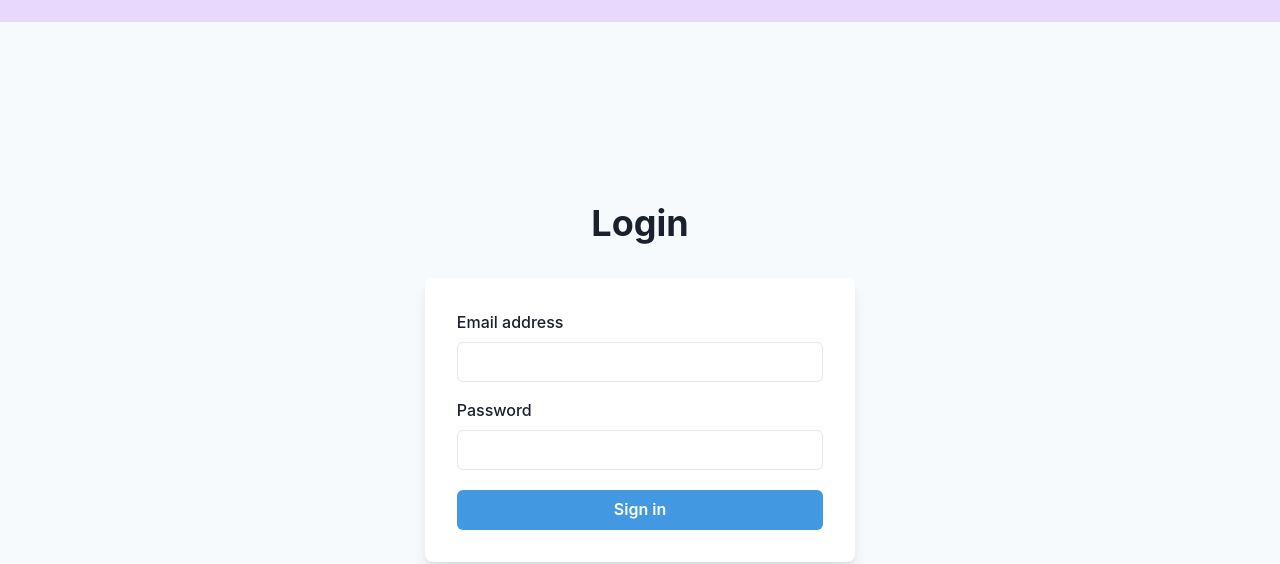
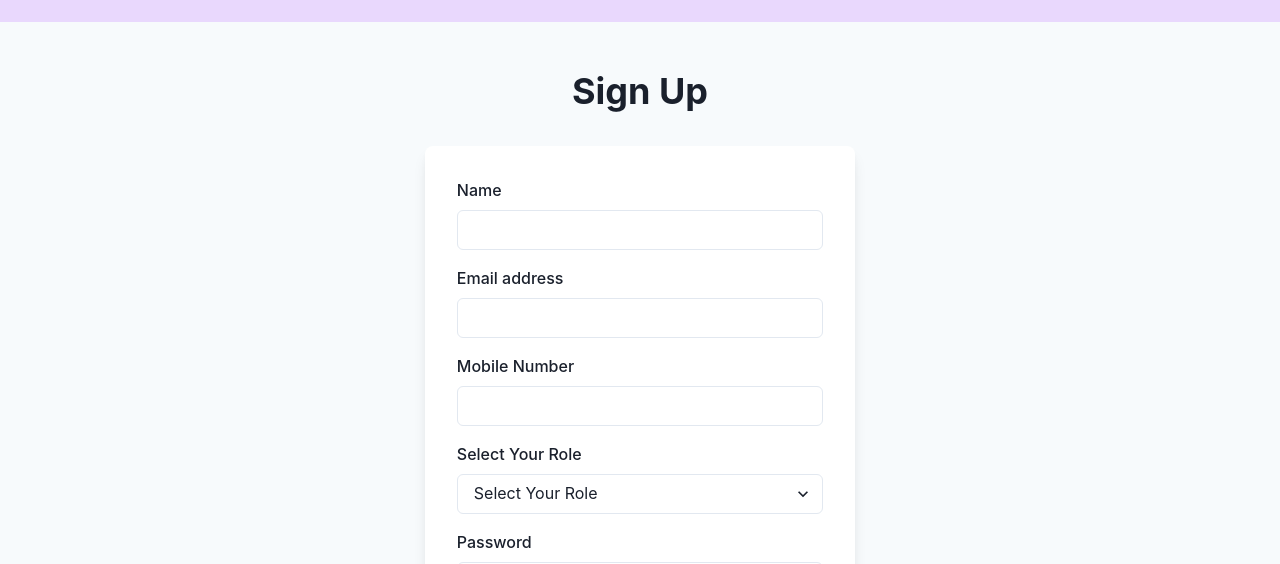
Before and after one commit to sandeshjadhav5/UG-Dissertation-Management-system, a React (Create React App) app: page /signup in a window 1280 px wide. Shown: the part 350-914 px from the top of the page. Built offline with nearby package versions, Linux system fonts and the light colour scheme.

Commit message:
added signup data

```diff
--- a/src/pages/SignUp.jsx
+++ b/src/pages/SignUp.jsx
@@ -11,6 +11,7 @@ import {
   Text,
   useColorModeValue,
   useToast,
+  Select,
 } from "@chakra-ui/react";
 import { useState } from "react";
 
@@ -20,6 +21,7 @@ export default function SignUp() {
   const [mobileNumber, setMobileNumber] = useState("");
   const [email, setEmail] = useState("");
   const [password, setPassword] = useState("");
+  const [role, setRole] = useState("");
   const navigate = useNavigate();
   const toast = useToast();
 
@@ -40,7 +42,7 @@ export default function SignUp() {
       >
         <Stack spacing={8} mx={"auto"} maxW={"lg"} py={12} px={6}>
           <Stack align={"center"}>
-            <Heading fontSize={"4xl"}>Login</Heading>
+            <Heading fontSize={"4xl"}>Sign Up</Heading>
           </Stack>
           <Box
             rounded={"lg"}
@@ -49,6 +51,10 @@ export default function SignUp() {
             p={8}
           >
             <Stack spacing={4}>
+              <FormControl id="name">
+                <FormLabel>Name</FormLabel>
+                <Input type="text" onChange={(e) => setName(e.target.value)} />
+              </FormControl>
               <FormControl id="email">
                 <FormLabel>Email address</FormLabel>
                 <Input
@@ -56,6 +62,21 @@ export default function SignUp() {
                   value={email}
                   onChange={(e) => setEmail(e.target.value)}
                 />
+              </FormControl>
+              <FormControl id="mobileNumber">
+                <FormLabel>Mobile Number</FormLabel>
+                <Input
+                  type="number"
+                  onChange={(e) => setMobileNumber(e.target.value)}
+                />
+              </FormControl>
+              <FormControl id="mobileNumber">
+                <FormLabel>Select Your Role</FormLabel>
+                <Select onChange={(e) => setMobileNumber(e.target.value)}>
+                  <option value="">Select Your Role</option>
+                  <option value="guide">Project Guide</option>
+                  <option value="student">Student</option>
+                </Select>
               </FormControl>
               <FormControl id="password">
                 <FormLabel>Password</FormLabel>
```
